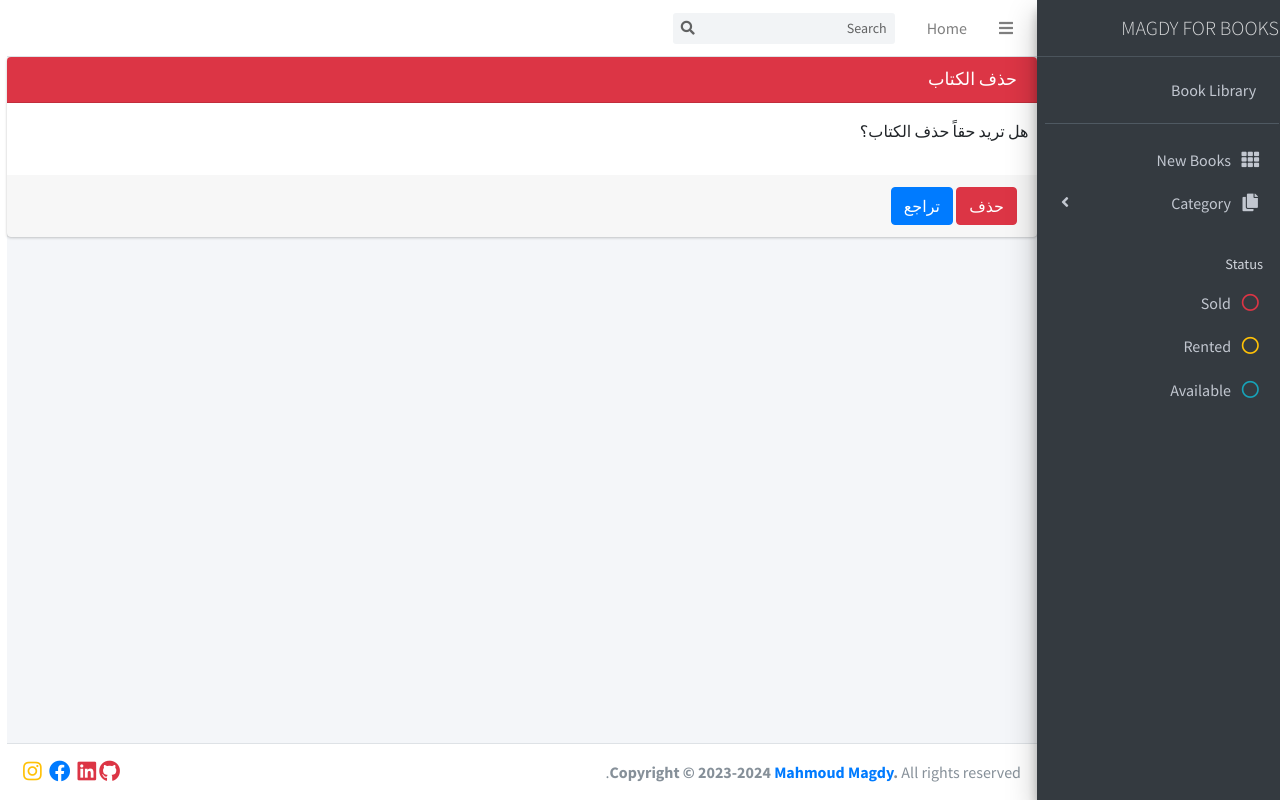
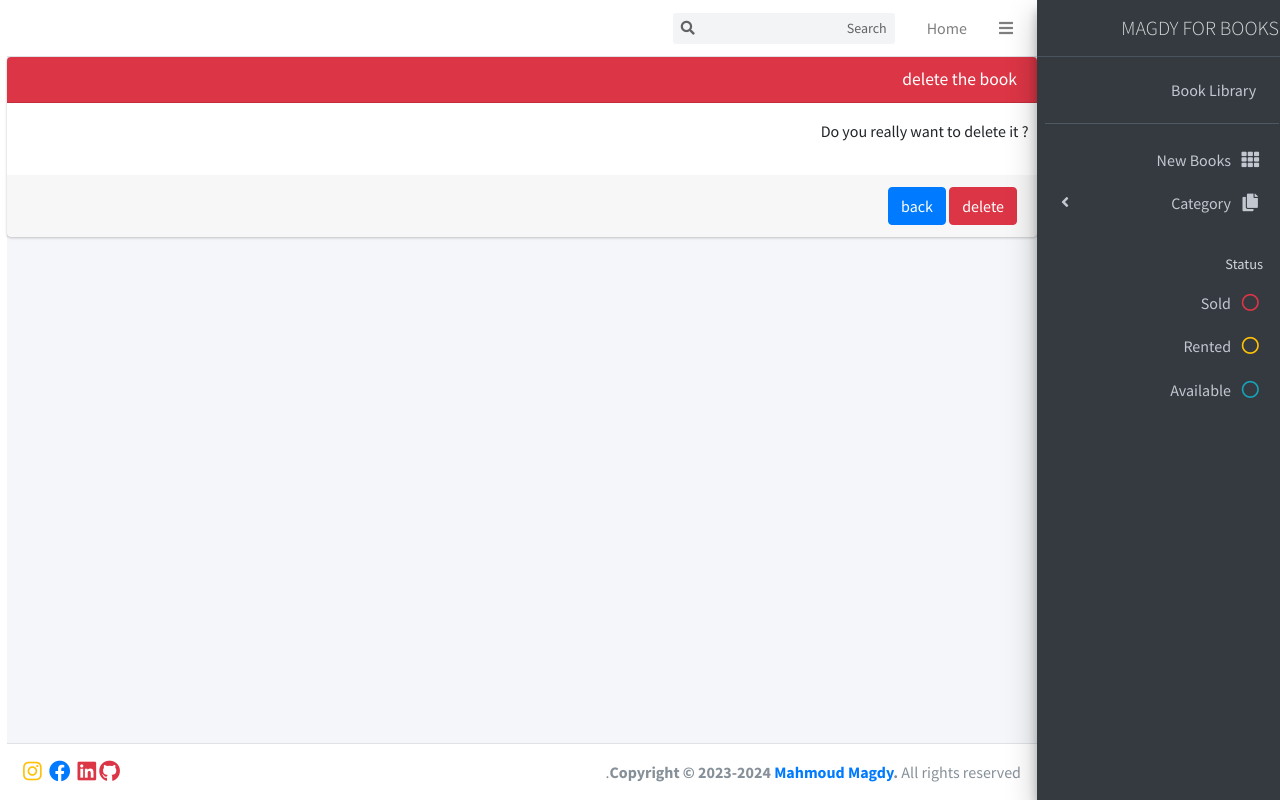
Before and after one commit to mohmagdy214/FullStack-LMS, a Django app: page /delete/53 in a window 1280 px wide. Run offline with Django 4.2, Linux system fonts and the light colour scheme; data comes from the database, SQL or seed files in the repository; both versions use the stored data as it was after the commit; some libraries are stand-ins or nearby versions.

Commit message:
some updates

```diff
--- a/templates/pages/delete.html
+++ b/templates/pages/delete.html
@@ -10,7 +10,7 @@
       <!-- Content Header (Page header) -->
   <div  class="card card-danger">
       <div class="card-header">
-        <h3 class="card-title">حذف الكتاب</h3>
+        <h3 class="card-title">delete the book</h3>
       </div>
       <!-- /.card-header -->
       <!-- form start -->
@@ -18,15 +18,15 @@
       {% csrf_token %}
         <div class="row">
 
-        <p class="p-3">هل تريد حقاً حذف الكتاب؟</p>
+        <p class="p-3">? Do you really want to delete it</p>
 
         </div>
         <!-- /.card-body -->
 
         <div class="card-footer">
-          <button type="submit" class="btn btn-danger">حذف</button>
+          <button type="submit" class="btn btn-danger">delete</button>
 
-          <a href="{% url 'index' %}" type="button" class="btn btn-primary">تراجع</a>
+          <a href="{% url 'index' %}" type="button" class="btn btn-primary">back</a>
         </div>
       </form>
     </div>
--- a/templates/pages/index.html
+++ b/templates/pages/index.html
@@ -165,7 +165,7 @@
         {% for book in books %}
 
           <!-- الكتب -->
-          <a>
+
               <div id="" class="col-md-4 bookhide book{{book.category.id}} book{{book.status}}">
                   <!-- Widget: user widget style 1 -->
                 <div id="" class="card card-widget widget-user ">
```
Also changed, not shown: db.sqlite3, media/photos/1695573300880.jpeg (added), media/photos/download_wy0I2V3.jpeg (added).
